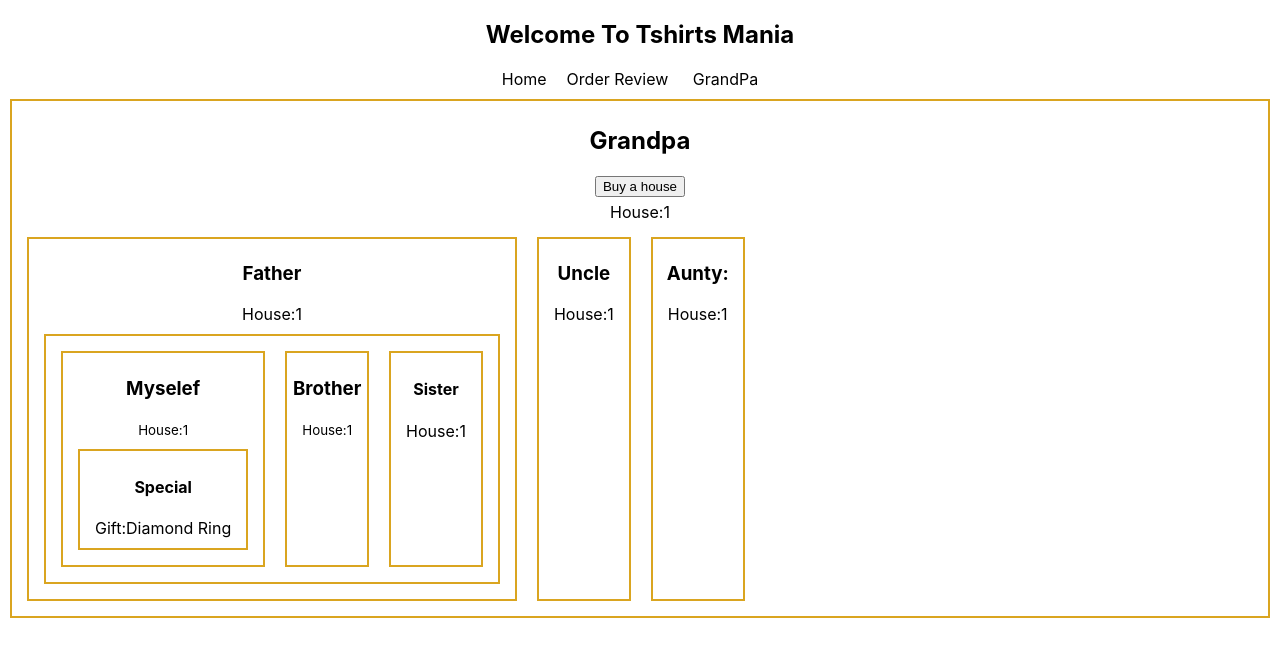
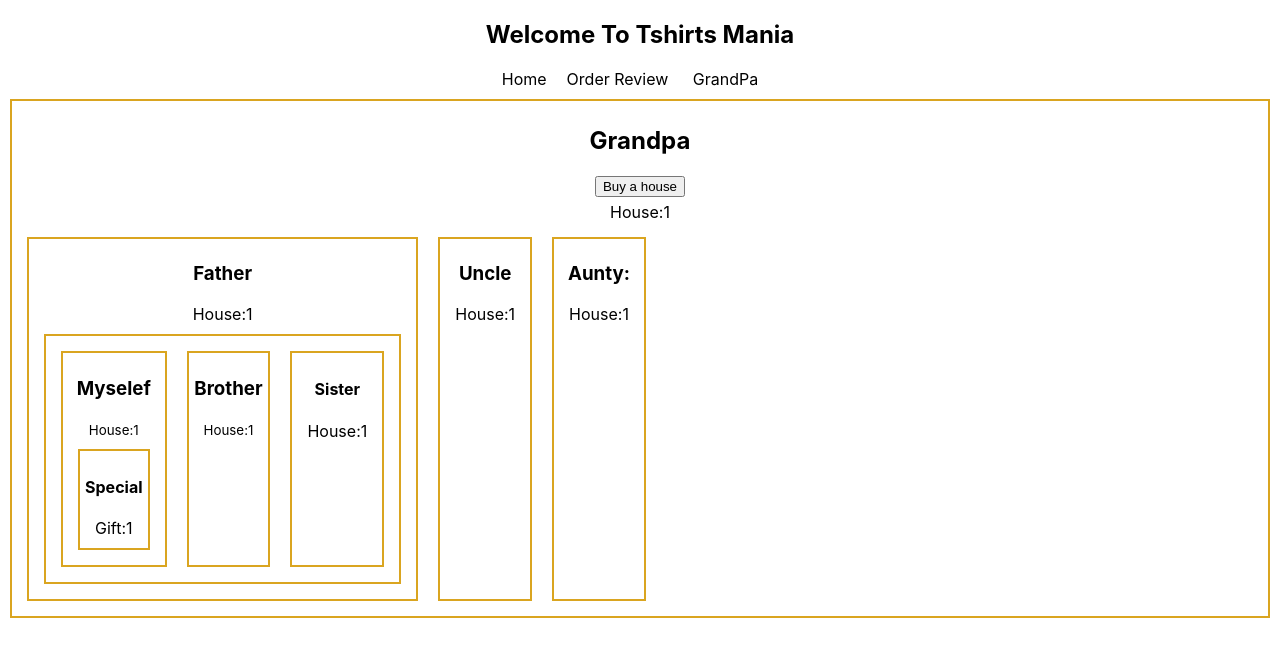
Before and after one commit to tanverrana/tshirt-mania, a React (Create React App) app: page /grandpa in a window 1280 px wide. Shown: the top 656 px of the page. Built offline with nearby package versions, Linux system fonts and the light colour scheme.

Commit message:
create context

```diff
--- a/src/components/Father/Father.js
+++ b/src/components/Father/Father.js
@@ -9,7 +9,7 @@ const Father = ({ house, ornament }) => {
             <h3> Father</h3>
             <p>House:{house} </p>
             <div style={{ display: 'flex' }}>
-                <Myself house={house} ornament={ornament}></Myself>
+                <Myself house={house}></Myself>
                 <Brother house={house}></Brother>
                 <Sister house={house}></Sister>
             </div>
--- a/src/components/Grandpa/Grandpa.js
+++ b/src/components/Grandpa/Grandpa.js
@@ -1,9 +1,12 @@
 import React from 'react';
+import { createContext } from 'react';
 import { useState } from 'react';
 import Aunty from '../Aunty/Aunty';
 import Father from '../Father/Father';
 import Uncle from '../Uncle/Uncle';
 import "./Grandpa.css";
+
+export const RingContext = createContext("diamond")
 
 const Grandpa = () => {
     const [house, setHouse] = useState(1);
@@ -15,16 +18,18 @@ const Grandpa = () => {
         setHouse(newHouseCount);
     }
     return (
+        <RingContext.Provider value={house}>
             <div className="grandpa">
                 <h2>Grandpa</h2>
                 <button onClick={handleBuyAHouse}>Buy a house</button>
                 <p>House:{house}</p>
                 <section style={{ display: 'flex' }}>
-                <Father house={house} ornament={ornament}></Father>
+                    <Father house={house}></Father>
                     <Uncle house={house}></Uncle>
                     <Aunty house={house}></Aunty>
                 </section>
             </div>
+        </RingContext.Provider>
     );
 };
 
--- a/src/components/Myself/Myself.js
+++ b/src/components/Myself/Myself.js
@@ -6,7 +6,7 @@ const Myself = ({ house, ornament }) => {
         <div>
             <h3>Myselef</h3>
             <p><small>House:{house}</small></p>
-            <Special ornament={ornament}></Special>
+            <Special></Special>
         </div>
     );
 };
--- a/src/components/Special/Special.js
+++ b/src/components/Special/Special.js
@@ -1,10 +1,13 @@
 import React from 'react';
+import { useContext } from 'react';
+import { RingContext } from '../Grandpa/Grandpa';
 
-const Special = ({ ornament }) => {
+const Special = () => {
+    const ring = useContext(RingContext);
     return (
         <div>
             <h4>Special</h4>
-            <p>Gift:{ornament}</p>
+            <p>Gift:{ring}</p>
         </div>
     );
 };
```
Lines whose indentation alone changed are shown as unchanged.
